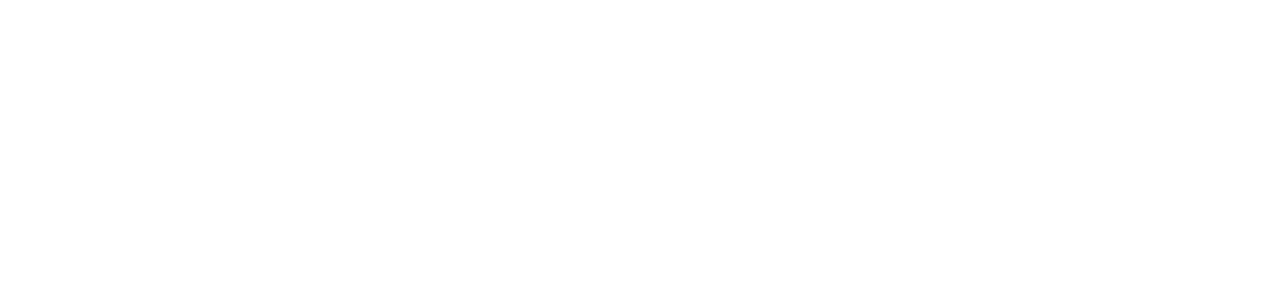
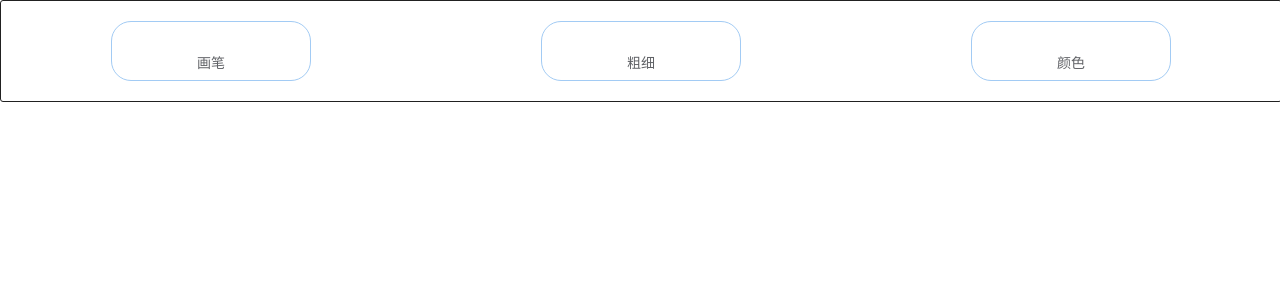
Before and after one commit to AmakiSora/AkiSky, a Vue app: page /Draw in a window 1280 px wide. Shown: the top 300 px of the page. Built offline with nearby package versions, Linux system fonts and the light colour scheme; sample sign-in values are in the browser's storage.

Commit message:
AkiSky 1.15 远古修改

```diff
--- a/src/components/Header.vue
+++ b/src/components/Header.vue
@@ -7,7 +7,7 @@
           <li class="header-li"><a @click="logout">登出</a></li>
           <li class="header-li"><router-link to="/Dynamic"><p><a class="header-a">热门</a></p></router-link></li>
           <li class="header-li"><router-link to="/Dynamic"><p><a class="header-a">推荐</a></p></router-link></li>
-          <li class="header-li"><router-link to="/Dynamic"><p><a class="header-a">排行榜</a></p></router-link></li>
+          <li class="header-li"><router-link to="/Draw"><p><a class="header-a">画画</a></p></router-link></li>
           <li class="header-li"><router-link to="/Blog"><p><a class="header-a">博客</a></p></router-link></li>
         </ul>
       </div>
--- a/src/components/MyDynamicContent.vue
+++ b/src/components/MyDynamicContent.vue
@@ -31,7 +31,7 @@
 
 <script>
 import {formatDate} from "../utils/date";
-import {getRequest, postRequest} from "../utils/api";
+import {deleteRequest, getRequest, postRequest} from "../utils/api";
 
 export default {
   name: "MyDynamicContent",
@@ -93,7 +93,7 @@ export default {
 
   },
   mounted(){
-    getRequest('/QueryMyDynamic',{page: 1142, page_size: 23}).then(res=>{
+    getRequest('/dynamics/'+sessionStorage.getItem("username"),{page: 1142, page_size: 23}).then(res=>{
       for (let i=0;i<res.data.length;i++){
         res.data[i].uploadTime=formatDate(new Date(res.data[i].uploadTime),'yyyy-MM-dd hh:mm')
         res.data[i].btnCss='primary'
--- /dev/null
+++ b/src/page/Draw.vue
@@ -0,0 +1,89 @@
+<template>
+  <div class="draw">
+    <div class="menu">
+      <div class="el-button" id="pen">画笔</div>
+      <div class="el-button">粗细</div>
+      <div class="el-button">颜色</div>
+    </div>
+    <canvas id="canvas"></canvas>
+  </div>
+</template>
+
+<script>
+export default {
+  name: "Draw",
+  mounted() {
+    //获取canvas
+    const canvas = document.querySelector("#canvas");
+    //设置canvas的宽高
+    canvas.setAttribute("width",canvas.offsetWidth)
+    canvas.setAttribute("height",canvas.offsetHeight)
+    var ctx = canvas.getContext('2d')
+    var board = {
+      type:"none",
+      isDraw:false,
+      penFn:function (e) {
+        var x = e.pageX - canvas.offsetLeft
+        var y = e.pageY - canvas.offsetTop
+        ctx.beginPath()
+        ctx.arc(x,y,3,0,2*Math.PI)
+        ctx.fill()
+        ctx.closePath()
+      }
+    }
+    var pen = document.querySelector("#pen")
+    pen.onclick = function (){
+      board.type = "pen"
+    }
+    canvas.onmousedown = function () {
+      board.isDraw = true
+    }
+    canvas.onmouseup = function () {
+      board.isDraw = false
+    }
+    canvas.onmousemove = function (e) {
+      if (board.isDraw){
+        board[board.type+'Fn'](e)
+      }
+    }
+  },
+  methods:{
+
+  }
+}
+</script>
+
+<style scoped>
+*{
+  margin: 0;
+  padding: 0;
+}
+body{
+  width: 100vw;
+  height: 100vh;
+  display: flex;
+  flex-direction: column;
+}
+.menu{
+  height: 100px;
+  width: 100vw;
+  display: flex;
+  border: 1px solid #212121;
+  border-radius: 3px;
+  justify-content: space-around;
+  align-items: center;
+}
+.el-button{
+  width: 200px;
+  height: 60px;
+  border: 1px solid #a2cbf4;
+  border-radius: 20px;
+  text-align: center;
+  line-height: 60px;
+}
+#canvas{
+  flex: 1;
+  width: 100vw;
+  height: 100vh;
+}
+</style>
--- a/src/page/DynamicPage.vue
+++ b/src/page/DynamicPage.vue
@@ -9,25 +9,25 @@
               <el-avatar :size="50" :src="avatarURL" slot="reference"></el-avatar>
               <p style="margin-left: 10px" v-text="username">???</p>
             </div>
-            <div class="left-info-data">
-              <div class="left-info-data-card">
+            <div class="left-info-content">
+              <div class="left-info-content-card">
                 关注
               </div>
-              <div class="left-info-data-card">
+              <div class="left-info-content-card">
                 粉丝
               </div>
-              <div class="left-info-data-card">
+              <div class="left-info-content-card">
                 动态
               </div>
             </div>
-            <div class="left-info-data">
-              <div class="left-info-data-card" v-text="followNum">
+            <div class="left-info-content">
+              <div class="left-info-content-card" v-text="followNum">
                 1
               </div>
-              <div class="left-info-data-card" v-text="fansNum">
+              <div class="left-info-content-card" v-text="fansNum">
                 1
               </div>
-              <div class="left-info-data-card" v-text="dynamicNum">
+              <div class="left-info-content-card" v-text="dynamicNum">
                 1
               </div>
             </div>
@@ -48,11 +48,10 @@
           <router-view></router-view>
         </div>
         <div class="right-panel">
-          <el-menu>
-            <el-menu-item>123</el-menu-item>
-            <el-menu-item>123</el-menu-item>
-            <el-menu-item>123</el-menu-item>
-          </el-menu>
+          <div class="right-info">
+            <div class="right-info-header">公告栏</div>
+            <div class="right-info-content">这是一个公告栏!这是一个公告栏!这是一个公告栏!这是一个公告栏!这是一个公告栏!这是一个公告栏!这是一个公告栏!这是一个公告栏!这是一个公告栏!这是一个公告栏!这是一个公告栏!这是一个公告栏!这是一个公告栏!这是一个公告栏!这是一个公告栏!这是一个公告栏!这是一个公告栏!这是一个公告栏!这是一个公告栏!这是一个公告栏!这是一个公告栏!这是一个公告栏!这是一个公告栏!</div>
+          </div>
         </div>
       </div>
     </div>
@@ -197,15 +196,25 @@ name: "Dynamic",
   margin-top: 10px;
   margin-left: 10px;
 }
-.left-info-data{
+.left-info-content{
   display: flex;
   text-align: center;
   margin: 10px;
 }
-.left-info-data-card{
+.left-info-content-card{
   flex: 1;
 }
 .dynamic-input{
   margin: 10px;
 }
+.right-info{
+  background: white;
+  margin-bottom: 10px;
+  border-radius: 10px;}
+.right-info-header{
+  margin: 10px;
+}
+.right-info-content{
+  margin: 10px;
+}
 </style>
--- a/src/router/index.js
+++ b/src/router/index.js
@@ -7,6 +7,7 @@ import MainDynamicContent from "../components/MainDynamicContent";
 import MyDynamicContent from "../components/MyDynamicContent";
 import Dynamic from "../page/DynamicPage";
 import WritingPage from "../page/WritingPage";
+import Draw from "../page/Draw";
 Vue.use(Router)
 const router = new Router({
   mode:'history',
@@ -42,6 +43,10 @@ const router = new Router({
       component: Blog
     },
     {
+      path: "/Draw",
+      component: Draw
+    },
+    {
       path: "/zujian",
       component: zujian
   }
--- a/src/utils/api.js
+++ b/src/utils/api.js
@@ -58,3 +58,19 @@ export const getRequest= (url,params)=>{
     params: params
   })
 }
+//传送json格式的delete请求
+export const deleteRequest= (url,params)=>{
+  return axios({
+    method:'delete',
+    url: path+url,
+    params: params
+  })
+}
+//传送json格式的put请求
+export const putRequest= (url,params)=>{
+  return axios({
+    method:'put',
+    url: path+url,
+    params: params
+  })
+}
```
Also changed, not shown: package.json (+7 -7 lines), 1 other file (tests, documents, lock files or other folders).
